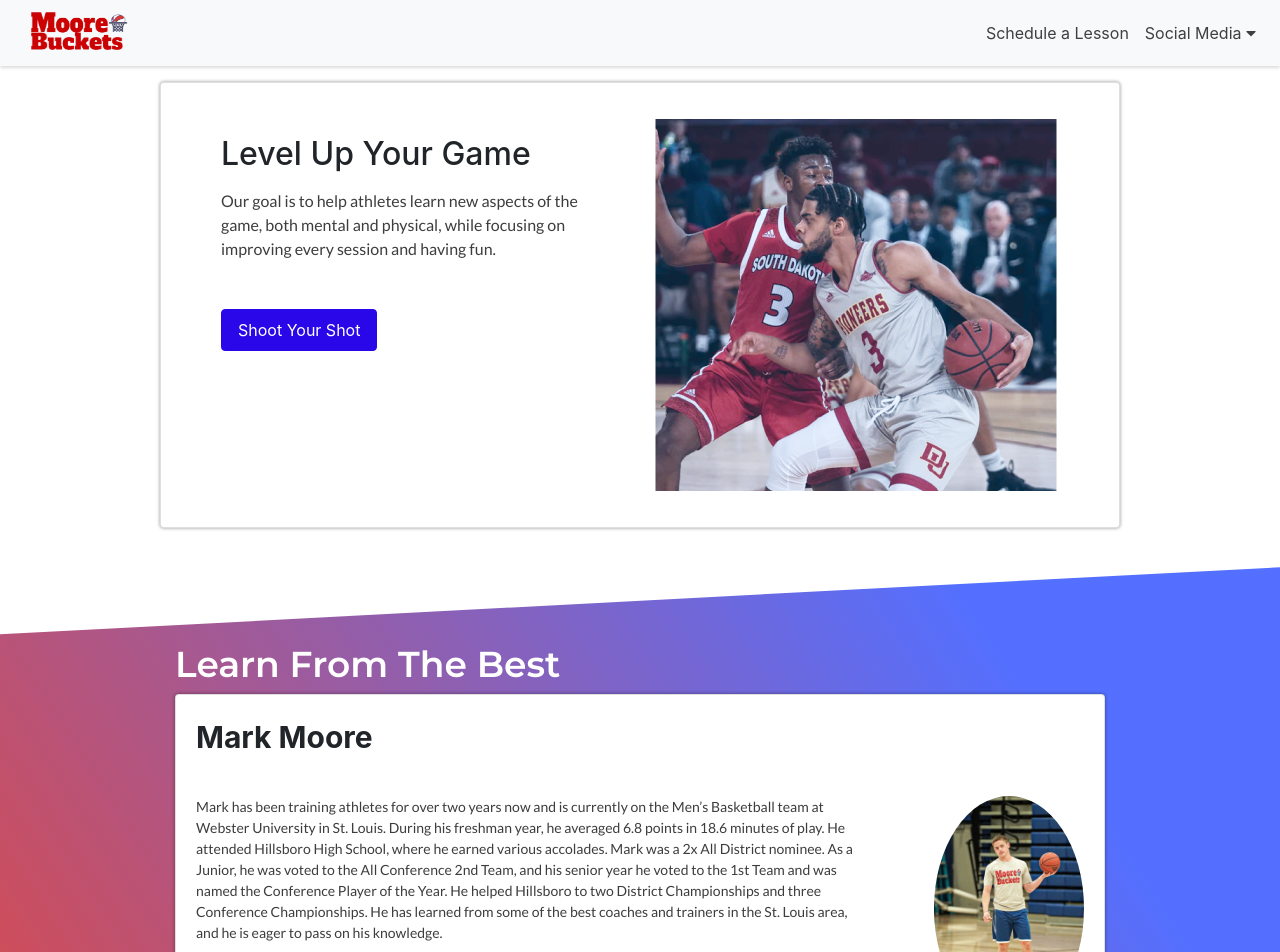
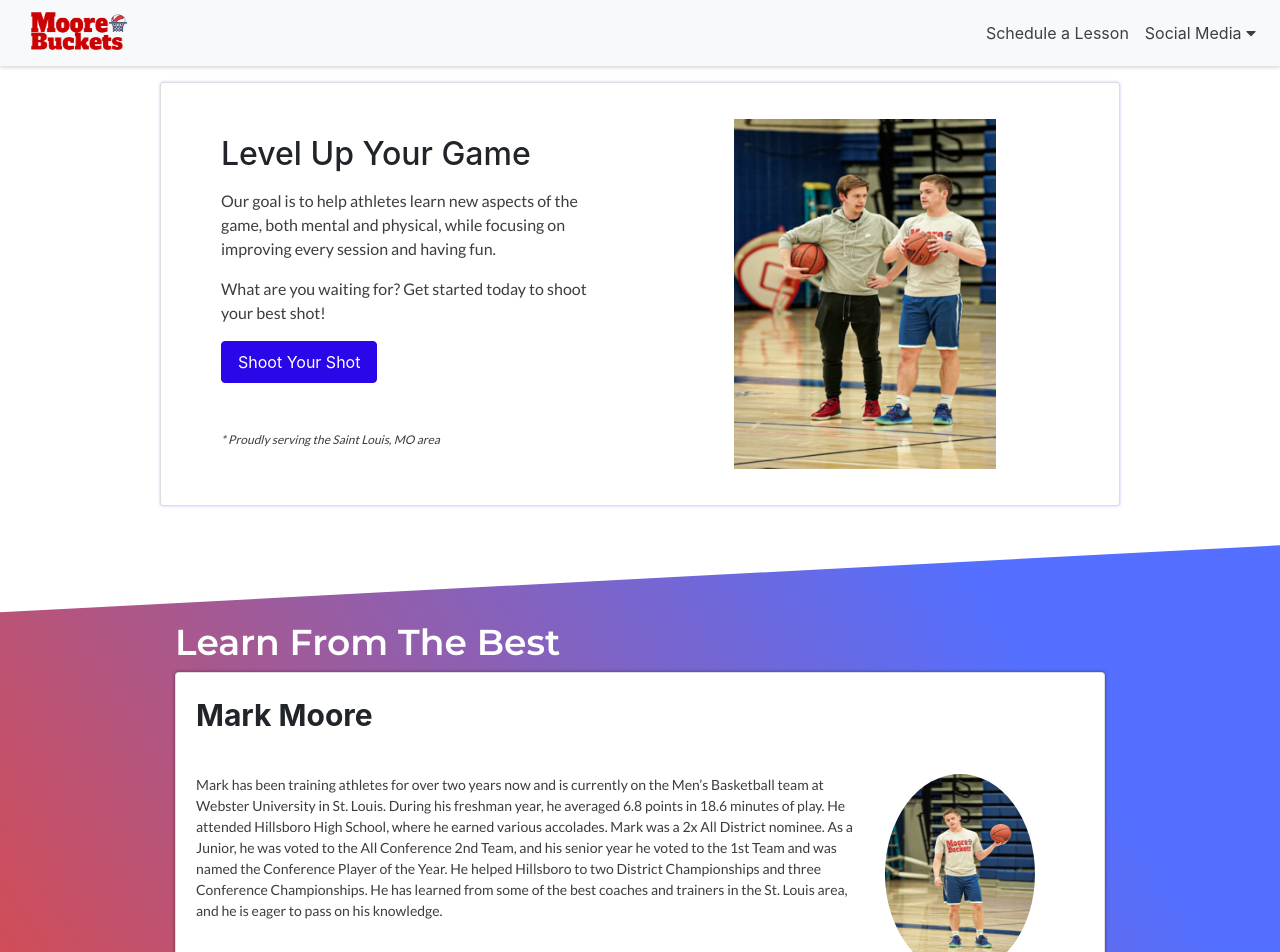
Before and after one commit to dking74/MooreBuckets, a Vue app: page / in a window 1280 px wide. Shown: the top 952 px of the page. Built offline with nearby package versions, Linux system fonts and the light colour scheme.

Commit message:
Add new moore buckets logo

```diff
--- a/src/components/Bios/BiosContainer.vue
+++ b/src/components/Bios/BiosContainer.vue
@@ -58,7 +58,7 @@ export default {
 .bio-text {
   font-size: 14px;
 }
-.bios-image--column {
-  text-align: right;
+.bios-image--column img {
+  max-height: 200px;
 }
 </style>
--- a/src/components/Hero.vue
+++ b/src/components/Hero.vue
@@ -4,22 +4,28 @@
       <b-col cols="12" lg="6">
         <b-card-body class='mb-hero-card--body p-0'>
           <div class="md-hero-card--content w-100 h-100 p-3">
-            <div class="md-hero-card--content__text mb-5">
+            <div class="md-hero-card--content__text mb-3">
               <h2 class='mb-3'>Level Up Your Game</h2>
-              <b-card-text v-if="isLargerThanSmall"  style="font-size: 16px">
+              <b-card-text v-if="isLargerThanSmall" style="font-size: 16px">
                 Our goal is to help athletes learn new aspects of the game, both mental and physical,
                 while focusing on improving every session and having fun.
               </b-card-text>
+
+              <b-card-text v-if="isLargerThanSmall" style="font-size: 16px">
+                What are you waiting for? Get started today to shoot your best shot!
+              </b-card-text>
             </div>
             <b-button variant='primary' class="px-3 py-2" href="#contact-form">Shoot Your Shot</b-button>
+
+            <b-card-text style="font-size: 12px; font-style: italic" class="mt-5">* Proudly serving the Saint Louis, MO area</b-card-text>
           </div>
           <template v-if="!isLargerThanLarge">
-            <img src="/img/Hero-Image.png" class='hero-image' />
+            <img src="/img/Matt-Mark-Hero.png" class='hero-image' />
           </template>
         </b-card-body>
       </b-col>
-      <b-col lg="6" v-if="isLargerThanLarge">
-        <img src="/img/Hero-Image.png" class='hero-image' />
+      <b-col lg="6" v-if="isLargerThanLarge" class="text-center">
+        <img src="/img/Matt-Mark-Hero.png" class='hero-image' />
       </b-col>
     </b-row>
   </b-card>
@@ -35,17 +41,19 @@ export default {
 </script>
 
 <style lang="scss">
-.mb-hero-card {
-  box-shadow: 4px 4px 8px rgba(96, 96, 96, 0.46);
+.mb-hero-card.card {
+  box-shadow: 0px 0px 3px rgba(0, 0, 255, .25);
 }
-
+.hero-image {
+  max-height: 350px;
+}
 @media screen and (max-width: 992px) {
   .hero-image {
     position: absolute;
     top: 0;
     right: 0;
     z-index: 5;
-    width: 75%;
+    width: 50%;
     height: 100%;
     background: transparent;
   }
```
Also changed, not shown: public/img/Matt-Mark-Hero.png (added).
